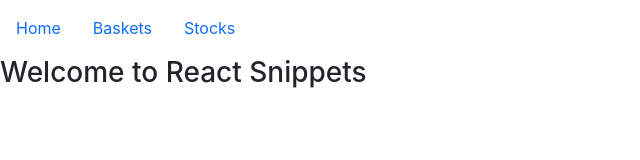
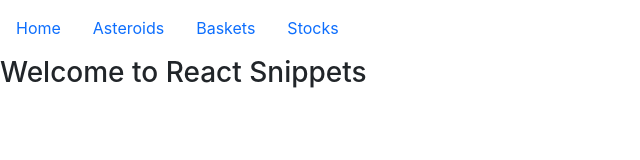
Before and after one commit to himanshuks/react-hks-interview-implementations, a React (Create React App) app: page / in a window 1280 px wide. Shown: the top 160 px of the page, without its empty margins (0-640 px from the left). Built offline with nearby package versions, Linux system fonts and the light colour scheme.

Commit message:
asteroids component added in nav bar

```diff
--- a/src/containers/NavbarMenu.jsx
+++ b/src/containers/NavbarMenu.jsx
@@ -7,6 +7,9 @@ export const NavbarMenu = () => {
       <Navbar>
         <Nav.Link as={Link} to="/">
           Home
+        </Nav.Link>
+        <Nav.Link as={Link} to="/asteroids">
+          Asteroids
         </Nav.Link>
         <Nav.Link as={Link} to="/baskets">
           Baskets
```
